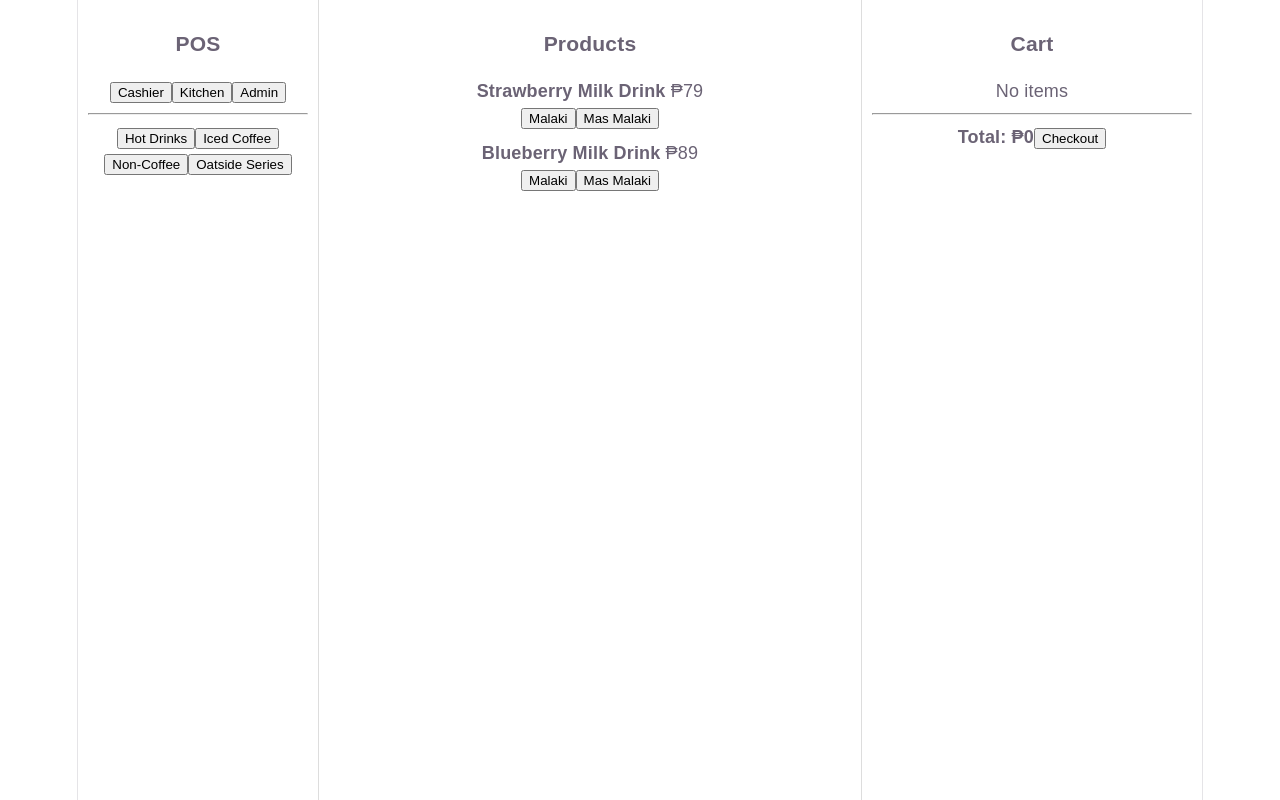
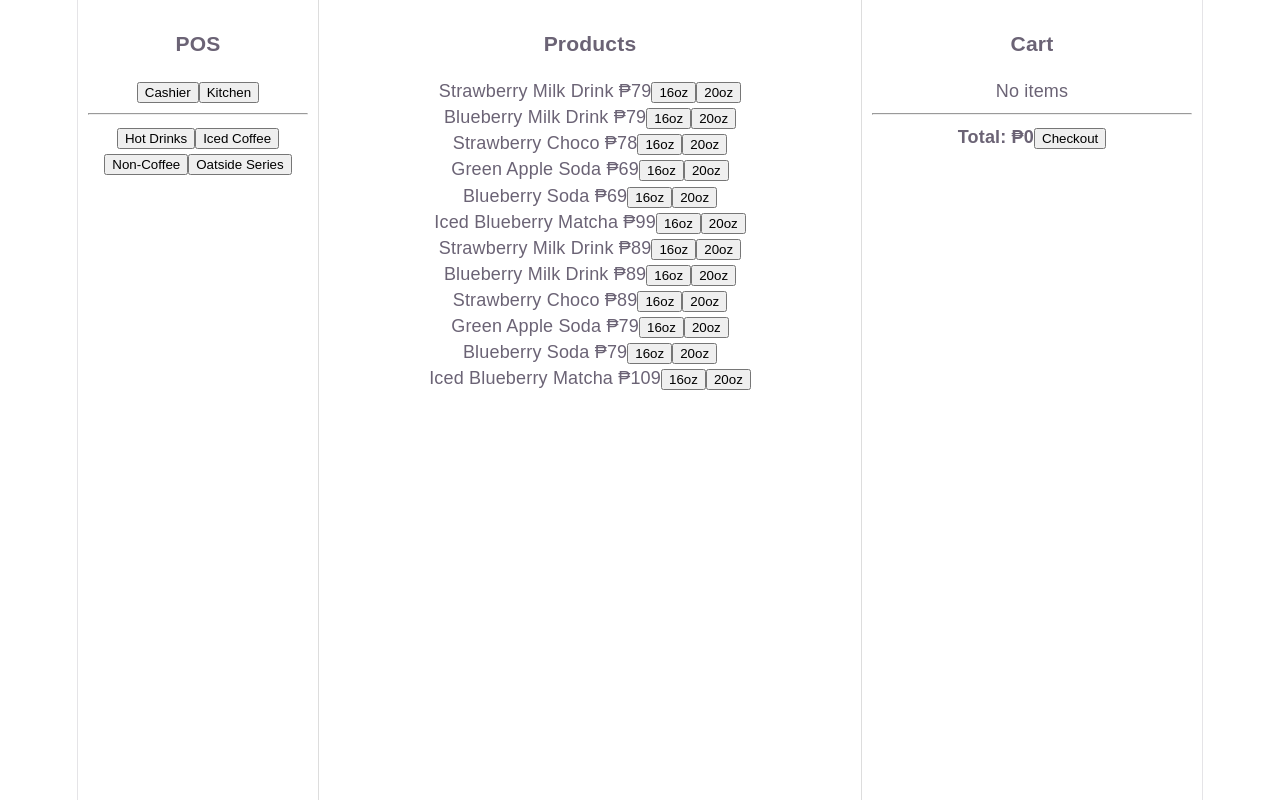
Before and after one commit to naluzchristian16-lab/CDTBO, a React (Vite) app: page / in a window 1280 px wide. Both pictures are taken after a click on the button "Non-Coffee". Built offline with nearby package versions, Linux system fonts and the light colour scheme.

Commit message:
Update App.tsx

```diff
--- a/src/App.tsx
+++ b/src/App.tsx
@@ -3,29 +3,78 @@ import { useMemo, useState } from "react";
 const categories = ["Hot Drinks", "Iced Coffee", "Non-Coffee", "Oatside Series"];
 
 const products = [
-  { id: 1, name: "Hot Americano", category: "Hot Drinks", size: "12oz", price: 69, type: "hot" },
-  { id: 2, name: "Hot Spanish Latte", category: "Hot Drinks", size: "12oz", price: 79, type: "hot" },
-  { id: 3, name: "Hot Mocha", category: "Hot Drinks", size: "12oz", price: 79, type: "hot" },
-  { id: 4, name: "Hot Caramel Macchiato", category: "Hot Drinks", size: "12oz", price: 89, type: "hot" },
-  { id: 5, name: "Hot Dirty Matcha", category: "Hot Drinks", size: "12oz", price: 89, type: "hot" },
+  // ☕ HOT COFFEE (12oz only)
+  { id: 1, name: "Hot Americano", category: "Hot-Coffee", size: "12oz", price: 69, type: "hot" },
+  { id: 2, name: "Hot Spanish Latte", category: "Hot-Coffee", size: "12oz", price: 79, type: "hot" },
+  { id: 3, name: "Hot Mocha", category: "Hot-Coffee", size: "12oz", price: 79, type: "hot" },
+  { id: 4, name: "Hot Caramel Macchiato", category: "Hot-Coffee", size: "12oz", price: 89, type: "hot" },
+  { id: 5, name: "Hot Dirty Matcha", category: "Hot-Coffee", size: "12oz", price: 89, type: "hot" },
+  { id: 6, name: "Hot Strawberry Dirty Matcha", category: "Hot-Coffee", size: "12oz", price: 99, type: "hot" },
+  { id: 7, name: "Hot Strawberry Mocha", category: "Hot-Coffee", size: "12oz", price: 89, type: "hot" },
+  { id: 8, name: "Hot Strawberry Latte", category: "Hot-Coffee", size: "12oz", price: 89, type: "hot" },
+  { id: 9, name: "Hot Matcha Latte", category: "Hot-Coffee", size: "12oz", price: 79, type: "hot" },
+  { id: 10, name: "Hot Strawberry Matcha", category: "Hot-Coffee", size: "12oz", price: 89, type: "hot" },
 
-  { id: 11, name: "Iced Americano", category: "Iced Coffee", size: "16oz", price: 89, type: "iced" },
-  { id: 12, name: "Iced Spanish Latte", category: "Iced Coffee", size: "16oz", price: 89, type: "iced" },
-  { id: 13, name: "Iced Mocha", category: "Iced Coffee", size: "16oz", price: 89, type: "iced" },
-  { id: 14, name: "Iced Caramel Macchiato", category: "Iced Coffee", size: "16oz", price: 99, type: "iced" },
+  // 🧊 ICED COFFEE - 16oz (Malaki)
+  { id: 11, name: "Iced Americano", category: "Iced-Coffee", size: "16oz", price: 89, type: "iced" },
+  { id: 12, name: "Iced Spanish Latte", category: "Iced-Coffee", size: "16oz", price: 89, type: "iced" },
+  { id: 13, name: "Iced Mocha", category: "Iced-Coffee", size: "16oz", price: 89, type: "iced" },
+  { id: 14, name: "Iced Caramel Macchiato", category: "Iced-Coffee", size: "16oz", price: 99, type: "iced" },
+  { id: 15, name: "Iced Dirty Matcha", category: "Iced-Coffee", size: "16oz", price: 99, type: "iced" },
+  { id: 16, name: "Iced Strawberry Dirty Matcha", category: "Iced-Coffee", size: "16oz", price: 109, type: "iced" },
+  { id: 17, name: "Iced Strawberry Mocha", category: "Iced-Coffee", size: "16oz", price: 99, type: "iced" },
+  { id: 18, name: "Iced Strawberry Latte", category: "Iced-Coffee", size: "16oz", price: 99, type: "iced" },
+  { id: 19, name: "Iced Matcha Latte", category: "Iced-Coffee", size: "16oz", price: 89, type: "iced" },
+  { id: 20, name: "Iced Strawberry Matcha", category: "Iced-Coffee", size: "16oz", price: 99, type: "iced" },
+  { id: 21, name: "Iced Blueberry Matcha", category: "Iced-Coffee", size: "16oz", price: 99, type: "iced" },
 
-  { id: 22, name: "Iced Americano", category: "Iced Coffee", size: "20oz", price: 99, type: "iced" },
-  { id: 23, name: "Iced Spanish Latte", category: "Iced Coffee", size: "20oz", price: 99, type: "iced" },
-  { id: 24, name: "Iced Mocha", category: "Iced Coffee", size: "20oz", price: 99, type: "iced" },
-  { id: 25, name: "Iced Caramel Macchiato", category: "Iced Coffee", size: "20oz", price: 109, type: "iced" },
+  // 🧊 ICED COFFEE - 20oz (Mas Malaki)
+  { id: 22, name: "Iced Americano", category: "Iced-Coffee", size: "20oz", price: 99, type: "iced" },
+  { id: 23, name: "Iced Spanish Latte", category: "Iced-Coffee", size: "20oz", price: 99, type: "iced" },
+  { id: 24, name: "Iced Mocha", category: "Iced-Coffee", size: "20oz", price: 99, type: "iced" },
+  { id: 25, name: "Iced Caramel Macchiato", category: "Iced-Coffee", size: "20oz", price: 109, type: "iced" },
+  { id: 26, name: "Iced Dirty Matcha", category: "Iced-Coffee", size: "20oz", price: 109, type: "iced" },
+  { id: 27, name: "Iced Strawberry Dirty Matcha", category: "Iced-Coffee", size: "20oz", price: 119, type: "iced" },
+  { id: 28, name: "Iced Strawberry Mocha", category: "Iced-Coffee", size: "20oz", price: 109, type: "iced" },
+  { id: 29, name: "Iced Strawberry Latte", category: "Iced-Coffee", size: "20oz", price: 109, type: "iced" },
+  { id: 30, name: "Iced Matcha Latte", category: "Iced-Coffee", size: "20oz", price: 99, type: "iced" },
+  { id: 31, name: "Iced Strawberry Matcha", category: "Iced-Coffee", size: "20oz", price: 109, type: "iced" },
+  { id: 32, name: "Iced Blueberry Matcha", category: "Iced-Coffee", size: "20oz", price: 109, type: "iced" },
 
-  { id: 33, name: "Strawberry Milk Drink", category: "Non-Coffee", size: "16oz", price: 79, type: "iced" },
-  { id: 34, name: "Blueberry Milk Drink", category: "Non-Coffee", size: "20oz", price: 89, type: "iced" }
+  // 🥛 OATSIDE SERIES - 16oz
+  { id: 33, name: "Oatside Spanish Latte", category: "Oatside Series", size: "16oz", price: 99, type: "iced" },
+  { id: 34, name: "Oatside Matcha Latte", category: "Oatside Series", size: "16oz", price: 99, type: "iced" },
+  { id: 35, name: "Oatside Strawberry Matcha", category: "Oatside Series", size: "16oz", price: 109, type: "iced" },
+  { id: 36, name: "Oatside Strawberry Dirty Matcha", category: "Oatside Series", size: "16oz", price: 119, type: "iced" },
+  { id: 37, name: "Oatside Strawberry Latte", category: "Oatside Series", size: "16oz", price: 109, type: "iced" },
+  { id: 38, name: "Oatside Caramel Macchiato", category: "Oatside Series", size: "16oz", price: 109, type: "iced" },
+  { id: 39, name: "Oatside Dirty Matcha", category: "Oatside Series", size: "16oz", price: 109, type: "iced" },
+
+  // 🥛 OATSIDE SERIES - 20oz
+  { id: 40, name: "Oatside Spanish Latte", category: "Oatside Series", size: "20oz", price: 109, type: "iced" },
+  { id: 41, name: "Oatside Matcha Latte", category: "Oatside Series", size: "20oz", price: 109, type: "iced" },
+  { id: 42, name: "Oatside Strawberry Matcha", category: "Oatside Series", size: "20oz", price: 119, type: "iced" },
+  { id: 43, name: "Oatside Strawberry Dirty Matcha", category: "Oatside Series", size: "20oz", price: 129, type: "iced" },
+  { id: 44, name: "Oatside Strawberry Latte", category: "Oatside Series", size: "20oz", price: 119, type: "iced" },
+  { id: 45, name: "Oatside Caramel Macchiato", category: "Oatside Series", size: "20oz", price: 119, type: "iced" },
+  { id: 46, name: "Oatside Dirty Matcha", category: "Oatside Series", size: "20oz", price: 119, type: "iced" },
+
+  // 🍓 NON-COFFEE - 16oz
+  { id: 47, name: "Strawberry Milk Drink", category: "Non-Coffee", size: "16oz", price: 79, type: "iced" },
+  { id: 48, name: "Blueberry Milk Drink", category: "Non-Coffee", size: "16oz", price: 79, type: "iced" },
+  { id: 49, name: "Strawberry Choco", category: "Non-Coffee", size: "16oz", price: 78, type: "iced" },
+  { id: 50, name: "Green Apple Soda", category: "Non-Coffee", size: "16oz", price: 69, type: "iced" },
+  { id: 51, name: "Blueberry Soda", category: "Non-Coffee", size: "16oz", price: 69, type: "iced" },
+  { id: 52, name: "Iced Blueberry Matcha", category: "Non-Coffee", size: "16oz", price: 99, type: "iced" },
+
+  // 🍓 NON-COFFEE - 20oz
+  { id: 53, name: "Strawberry Milk Drink", category: "Non-Coffee", size: "20oz", price: 89, type: "iced" },
+  { id: 54, name: "Blueberry Milk Drink", category: "Non-Coffee", size: "20oz", price: 89, type: "iced" },
+  { id: 55, name: "Strawberry Choco", category: "Non-Coffee", size: "20oz", price: 89, type: "iced" },
+  { id: 56, name: "Green Apple Soda", category: "Non-Coffee", size: "20oz", price: 79, type: "iced" },
+  { id: 57, name: "Blueberry Soda", category: "Non-Coffee", size: "20oz", price: 79, type: "iced" },
+  { id: 58, name: "Iced Blueberry Matcha", category: "Non-Coffee", size: "20oz", price: 109, type: "iced" }
 ];
-
-const addons: any = {
-  "Extra Shot": { price: 10 }
-};
 
 export default function App() {
   const [view, setView] = useState<"cashier" | "kitchen" | "admin">("cashier");
@@ -36,25 +85,17 @@ export default function App() {
 
   const filtered = products.filter((p) => p.category === category);
 
-  // 🧠 PRICE ENGINE (SAFE)
+  // 🧠 PRICE ENGINE
   const computeItemPrice = (item: any) => {
-    const base = Number(item.price);
-
-    const addonTotal = (item.addons || []).reduce((sum: number, a: string) => {
-      return sum + (addons[a]?.price || 0);
-    }, 0);
-
-    return (base + addonTotal) * item.qty;
+    return Number(item.price) * item.qty;
   };
 
-  // ⚡ SMART CART (MERGE ITEMS)
+  // ⚡ SMART ADD TO CART
   const addToCart = (item: any) => {
     setCart((prev) => {
       const index = prev.findIndex((p) =>
         p.id === item.id &&
-        p.size === item.size &&
-        p.variant === item.variant &&
-        JSON.stringify(p.addons || []) === JSON.stringify(item.addons || [])
+        p.size === item.size
       );
 
       if (index !== -1) {
@@ -67,47 +108,24 @@ export default function App() {
     });
   };
 
-  // ☕ HOT = 1 TAP
   const addHot = (p: any) => {
-    addToCart({
-      ...p,
-      size: "12oz",
-      variant: null,
-      addons: []
-    });
+    addToCart({ ...p, size: "12oz" });
   };
 
-  // 🧊 ICED = SIZE BUTTONS
   const addIced = (p: any, size: "16oz" | "20oz") => {
-    addToCart({
-      ...p,
-      size,
-      variant: size === "20oz" ? "Mas Malaki" : "Malaki",
-      addons: []
-    });
+    addToCart({ ...p, size });
   };
 
   const cartTotal = useMemo(() => {
     return cart.reduce((sum, i) => sum + computeItemPrice(i), 0);
   }, [cart]);
 
-  const toggleAddon = (index: number, addonName: string) => {
-    setCart((prev) => {
-      const updated = [...prev];
-      const item = updated[index];
-
-      if (!item.addons) item.addons = [];
-
-      if (item.addons.includes(addonName)) {
-        item.addons = item.addons.filter((a: string) => a !== addonName);
-      } else {
-        item.addons.push(addonName);
-      }
-
-      return updated;
-    });
+  // 🗑️ REMOVE FROM CART
+  const removeFromCart = (index: number) => {
+    setCart((prev) => prev.filter((_, i) => i !== index));
   };
 
+  // 🧾 CHECKOUT
   const checkout = async () => {
     if (!cart.length) return;
 
@@ -129,6 +147,17 @@ export default function App() {
     setCart([]);
   };
 
+  // 🍳 MARK AS DONE
+  const markDone = (id: number) => {
+    setOrders((prev) =>
+      prev.map((o) =>
+        o.id === id ? { ...o, status: "done" } : o
+      )
+    );
+  };
+
+  const ongoing = orders.filter((o) => o.status !== "done");
+
   return (
     <div style={{ display: "flex", height: "100vh", fontFamily: "sans-serif" }}>
 
@@ -138,7 +167,6 @@ export default function App() {
 
         <button onClick={() => setView("cashier")}>Cashier</button>
         <button onClick={() => setView("kitchen")}>Kitchen</button>
-        <button onClick={() => setView("admin")}>Admin</button>
 
         <hr />
 
@@ -156,18 +184,18 @@ export default function App() {
             <h3>Products</h3>
 
             {filtered.map((p) => (
-              <div key={p.id} style={{ marginBottom: 10 }}>
-                <b>{p.name}</b> ₱{p.price}
+              <div key={p.id}>
+                {p.name} ₱{p.price}
 
                 {p.type === "hot" && (
                   <button onClick={() => addHot(p)}>Add</button>
                 )}
 
                 {p.type === "iced" && (
-                  <div>
-                    <button onClick={() => addIced(p, "16oz")}>Malaki</button>
-                    <button onClick={() => addIced(p, "20oz")}>Mas Malaki</button>
-                  </div>
+                  <>
+                    <button onClick={() => addIced(p, "16oz")}>16oz</button>
+                    <button onClick={() => addIced(p, "20oz")}>20oz</button>
+                  </>
                 )}
               </div>
             ))}
@@ -180,15 +208,16 @@ export default function App() {
             {cart.length === 0 && <p>No items</p>}
 
             {cart.map((i, idx) => (
-              <div key={idx}>
-                {i.name} {i.size ? `(${i.size})` : ""} x{i.qty}
-                = ₱{computeItemPrice(i)}
+              <div key={idx} style={{ marginBottom: 8 }}>
+                <div>
+                  {i.name} {i.size ? `(${i.size})` : ""} x{i.qty}
+                  = ₱{computeItemPrice(i)}
+                </div>
 
-                <div>
-                  <button onClick={() => toggleAddon(idx, "Extra Shot")}>
-                    Extra Shot (+₱10)
-                  </button>
-                </div>
+                {/* 🗑️ REMOVE BUTTON */}
+                <button onClick={() => removeFromCart(idx)}>
+                  Remove
+                </button>
               </div>
             ))}
 
@@ -205,7 +234,7 @@ export default function App() {
         <div style={{ flex: 1, padding: 10 }}>
           <h3>Kitchen</h3>
 
-          {orders.map((o) => (
+          {ongoing.map((o) => (
             <div key={o.id} style={{ border: "1px solid #ddd", marginBottom: 10 }}>
               <p><b>Order #{o.id}</b></p>
 
@@ -216,27 +245,11 @@ export default function App() {
               ))}
 
               <p>Total: ₱{o.total}</p>
-            </div>
-          ))}
-        </div>
-      )}
 
-      {/* ADMIN */}
-      {view === "admin" && (
-        <div style={{ flex: 1, padding: 10 }}>
-          <h3>Receipts</h3>
-
-          {orders.map((o) => (
-            <div key={o.id} style={{ border: "1px solid #ddd", marginBottom: 10 }}>
-              <p><b>Receipt #{o.id}</b></p>
-
-              {o.items.map((i: any, idx: number) => (
-                <div key={idx}>
-                  {i.name} {i.size ? `(${i.size})` : ""} x{i.qty}
-                </div>
-              ))}
-
-              <p>Total: ₱{o.total}</p>
+              {/* 🍳 DONE BUTTON */}
+              <button onClick={() => markDone(o.id)}>
+                Mark as Done
+              </button>
             </div>
           ))}
         </div>
```
